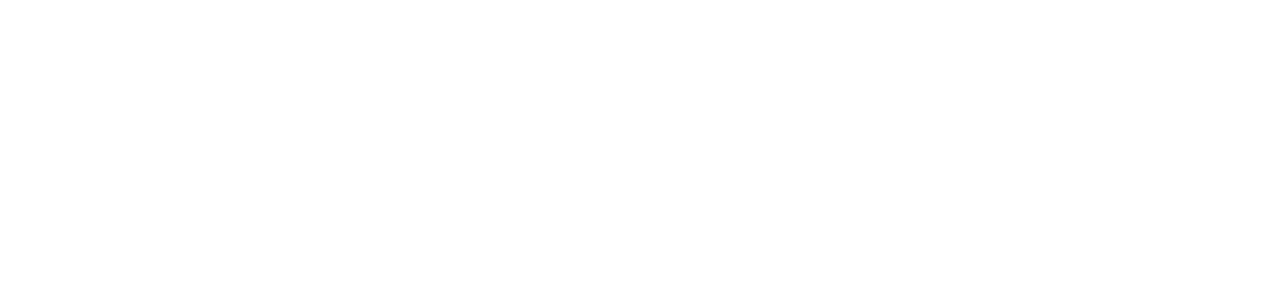
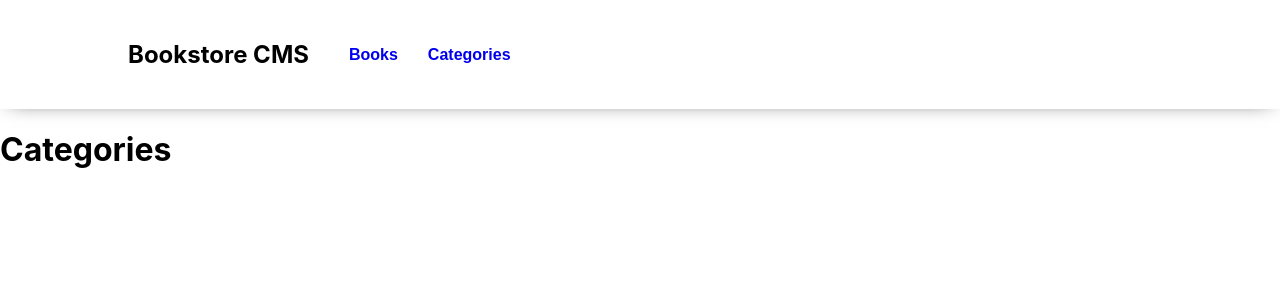
Before and after one commit to c3c1l1a/BookstoreCMS, a React (Create React App) app: page /categories in a window 1280 px wide. Shown: the top 300 px of the page. Built offline with nearby package versions, Linux system fonts and the light colour scheme.

Commit message:
Styled the Navbar

```diff
--- a/src/App.js
+++ b/src/App.js
@@ -1,10 +1,16 @@
-import { Route, Routes } from "react-router-dom";
+import { Route, Routes } from 'react-router-dom';
+import Books from './components/Books';
+import Categories from './components/Categories';
+import Navbar from './components/Navbar';
 
-const App = () => {
-  return (
-    <div className="App">
-    </div>
-  );
-}
+const App = () => (
+  <div className="App">
+    <Navbar />
+    <Routes>
+      <Route exact path="/" element={<Books />} />
+      <Route path="categories/*" element={<Categories />} />
+    </Routes>
+  </div>
+);
 
 export default App;
--- /dev/null
+++ b/src/components/Books.js
@@ -0,0 +1,7 @@
+const Books = () => (
+  <div className="books">
+    <h1>Books page</h1>
+  </div>
+);
+
+export default Books;
--- /dev/null
+++ b/src/components/Categories.js
@@ -0,0 +1,7 @@
+const Categories = () => (
+  <div className="categories">
+    <h1>Categories</h1>
+  </div>
+);
+
+export default Categories;
--- /dev/null
+++ b/src/components/Navbar.js
@@ -0,0 +1,28 @@
+import { NavLink } from 'react-router-dom';
+import './css/Navbar.css';
+
+const Navbar = () => {
+  const links = [{
+    id: 1,
+    path: '/',
+    text: 'Books',
+  }, {
+    id: 2,
+    path: '/categories',
+    text: 'Categories',
+  }];
+  return (
+    <nav className="navBar">
+      <h2>Bookstore CMS</h2>
+      <ul>
+        {links.map((link) => (
+          <li key={link.id}>
+            <NavLink to={link.path}>{link.text}</NavLink>
+          </li>
+        ))}
+      </ul>
+    </nav>
+  );
+};
+
+export default Navbar;
--- /dev/null
+++ b/src/components/css/Navbar.css
@@ -0,0 +1,38 @@
+.navBar {
+  display: flex;
+  flex-direction: row;
+  align-items: center;
+  justify-content: center;
+  left: 0;
+  top: 0;
+}
+
+.navBar ul {
+  display: flex;
+  gap: 30px;
+}
+
+.navBar li {
+  list-style: none;
+}
+
+@media (min-width: 768px) {
+  .navBar {
+    justify-content: flex-start;
+    padding: 20px 10vw;
+    box-shadow: 0 0 20px -10px;
+  }
+
+  .navBar a {
+    text-decoration: none;
+    font-weight: bold;
+    font-family: 'Cantarell', sans-serif;
+  }
+
+  .nabar h2 {
+    display: block;
+    font-size: 30px !important;
+    font-family: 'Cantarell', sans-serif !important;
+    background: orange;
+  }
+}
--- a/src/index.js
+++ b/src/index.js
@@ -1,9 +1,9 @@
 import React from 'react';
 import ReactDOM from 'react-dom/client';
 import './index.css';
+import { BrowserRouter as Router } from 'react-router-dom';
 import App from './App';
 import reportWebVitals from './reportWebVitals';
-import { BrowserRouter as Router } from "react-router-dom";
 
 const root = ReactDOM.createRoot(document.getElementById('root'));
 root.render(
@@ -11,7 +11,7 @@
     <Router>
       <App />
     </Router>
-  </React.StrictMode>
+  </React.StrictMode>,
 );
 
 // If you want to start measuring performance in your app, pass a function
--- a/src/reportWebVitals.js
+++ b/src/reportWebVitals.js
@@ -1,6 +1,8 @@
-const reportWebVitals = onPerfEntry => {
+const reportWebVitals = (onPerfEntry) => {
   if (onPerfEntry && onPerfEntry instanceof Function) {
-    import('web-vitals').then(({ getCLS, getFID, getFCP, getLCP, getTTFB }) => {
+    import('web-vitals').then(({
+      getCLS, getFID, getFCP, getLCP, getTTFB,
+    }) => {
       getCLS(onPerfEntry);
       getFID(onPerfEntry);
       getFCP(onPerfEntry);
```
